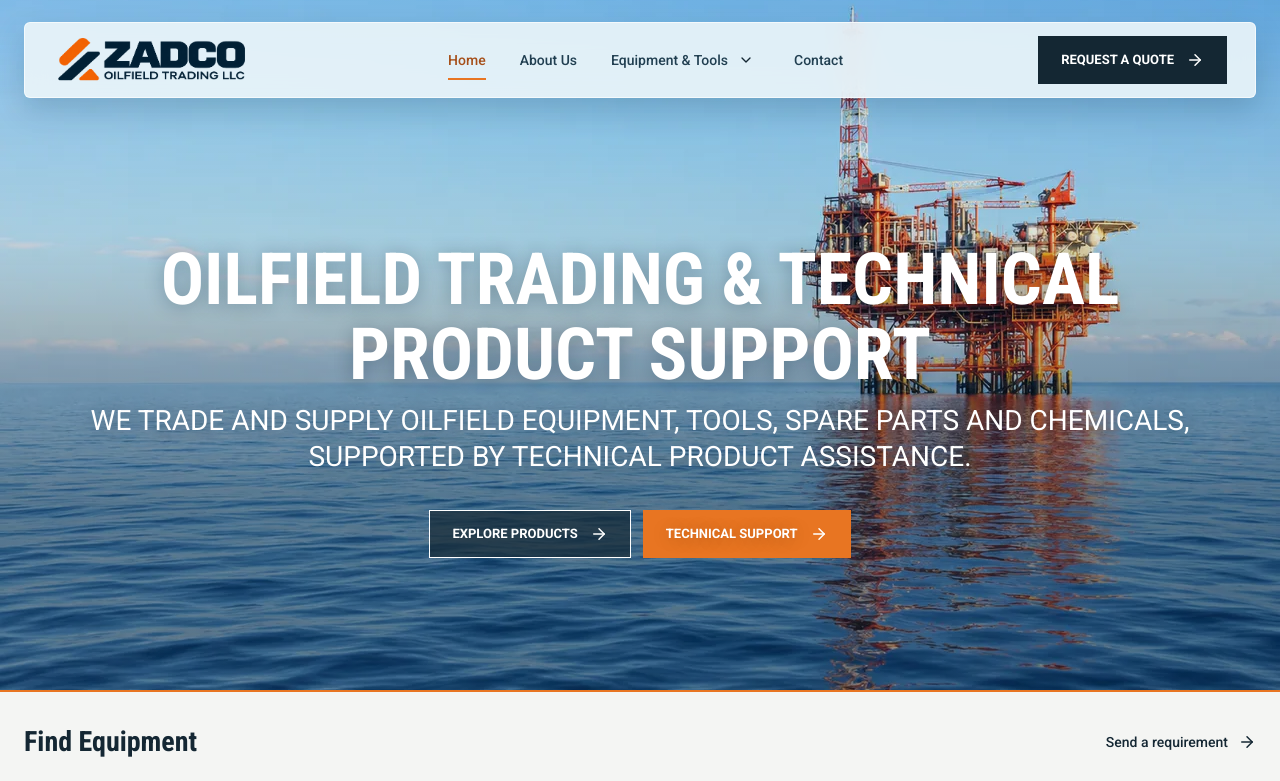
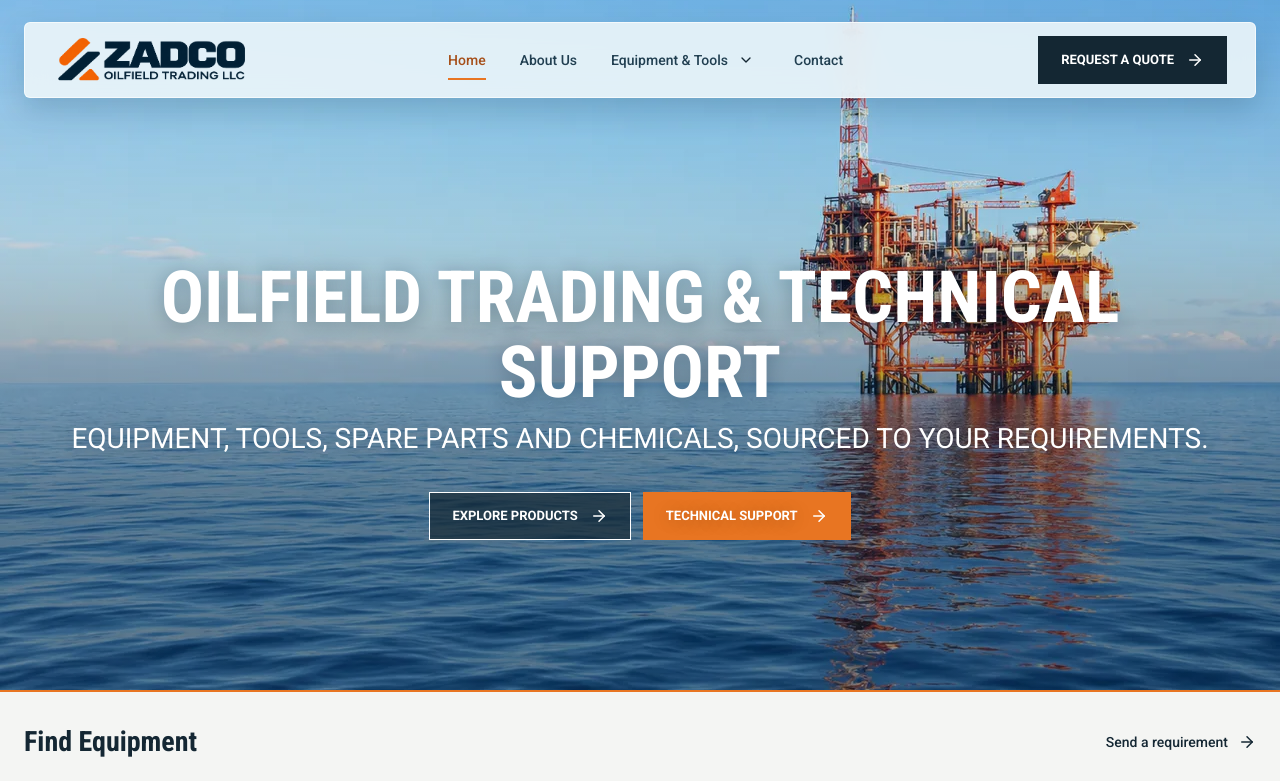
Before and after one commit to ahmedprgice/zadco, a React (Vite) app: page / in a window 1280 px wide. Shown: the top 781 px of the page. Built offline with nearby package versions, Linux system fonts and the light colour scheme.

Commit message:
Simplify homepage hero message

```diff
--- a/src/HomePage.tsx
+++ b/src/HomePage.tsx
@@ -40,8 +40,8 @@ export default function HomePage() {
         <div className="home-hero-shade" />
         <SiteHeader active="Home" overlay />
         <div className="home-hero-content">
-          <h1 id="home-hero-title">Oilfield Trading &amp; Technical Product Support</h1>
-          <p>We trade and supply oilfield equipment, tools, spare parts and chemicals, supported by technical product assistance.</p>
+          <h1 id="home-hero-title">Oilfield Trading &amp; Technical Support</h1>
+          <p>Equipment, tools, spare parts and chemicals, sourced to your requirements.</p>
           <div className="home-hero-actions">
             <a className="home-hero-explore site-button site-button--inverse-outline" href="/equipment-tools">Explore Products <ArrowRight size={18} aria-hidden="true" /></a>
             <a className="home-hero-support site-button" href="/about#technical-support">Technical Support <ArrowRight size={18} aria-hidden="true" /></a>
```
